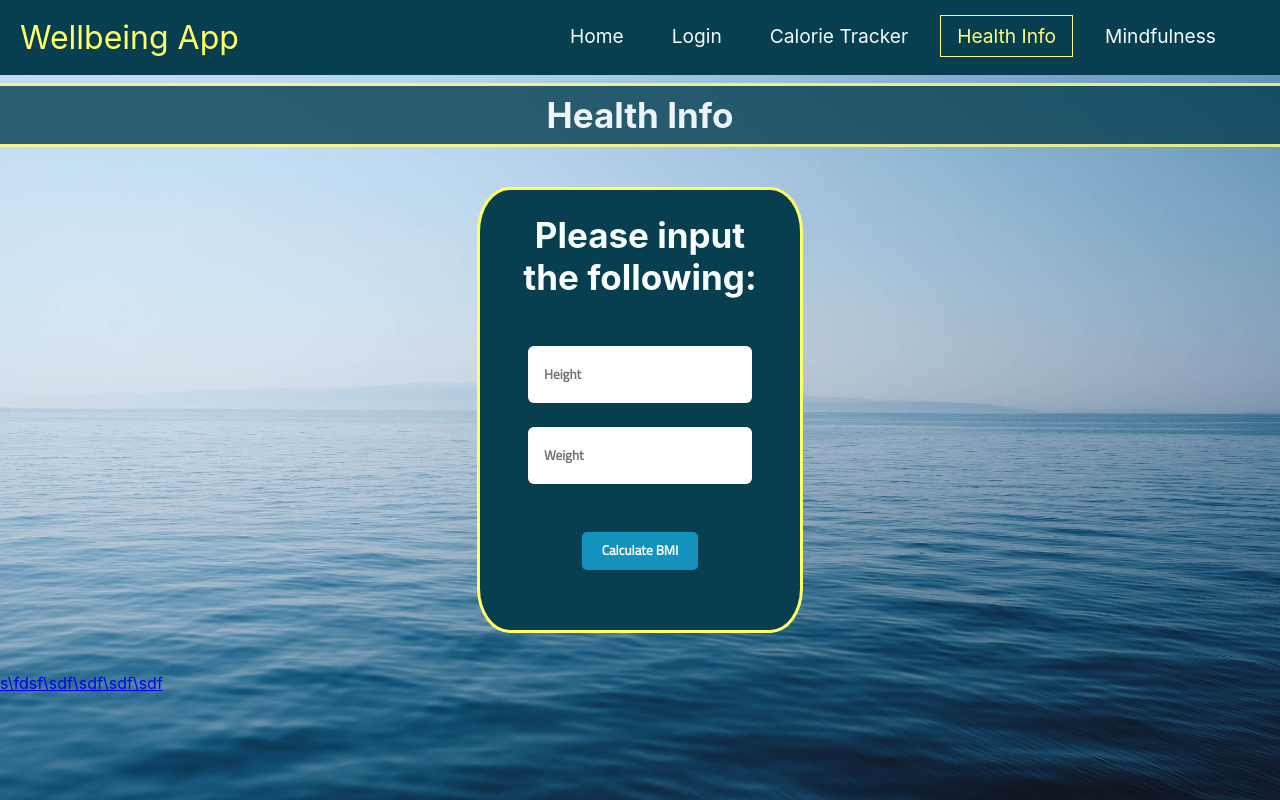
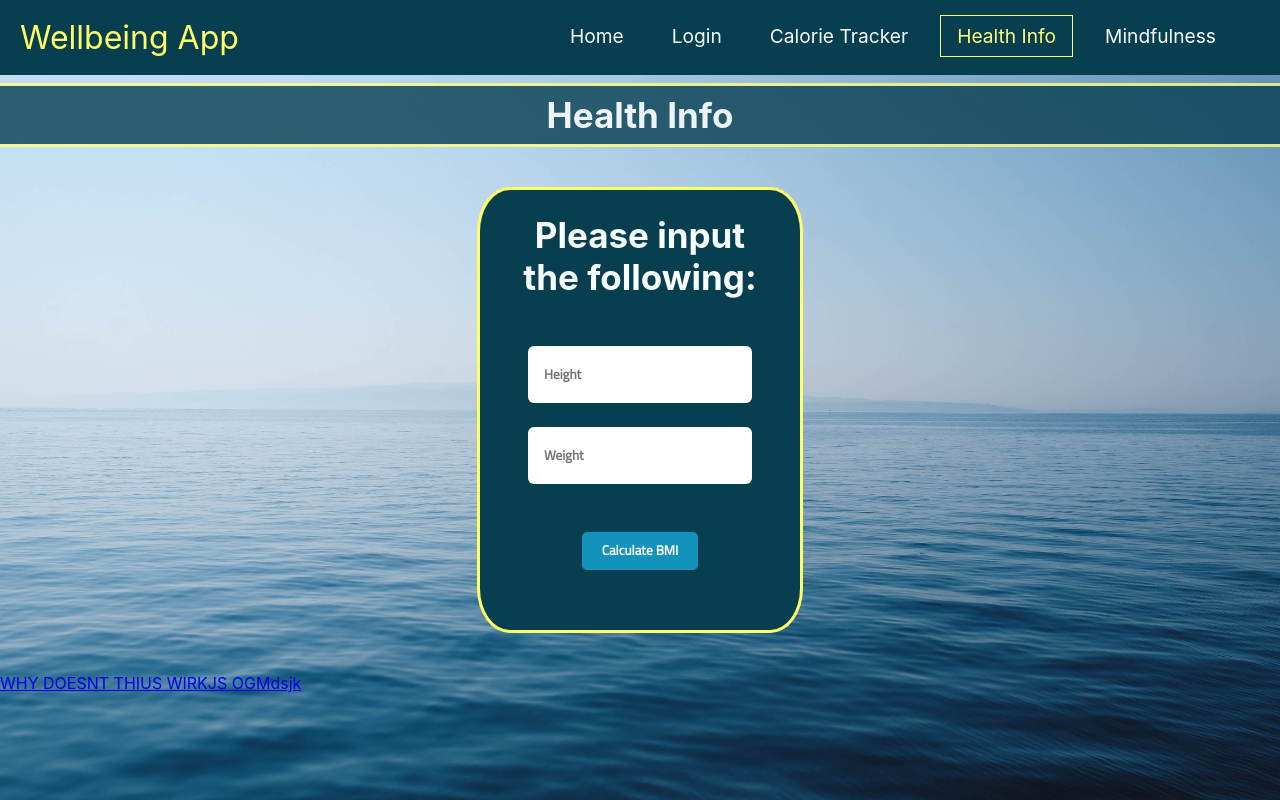
Before and after one commit to sadia-tzm/SWE-Group-9-Wellbeing-App, a React (Create React App) app in the folder wellbeing_app/: page /healthinfo in a window 1280 px wide. Built offline with nearby package versions, Linux system fonts and the light colour scheme.

Commit message:
giving up

```diff
--- a/wellbeing_app/src/components/HealthInfo.js
+++ b/wellbeing_app/src/components/HealthInfo.js
@@ -39,7 +39,7 @@ export default class HealthInfo extends React.Component {
         />
         </form>
 
-        <Link to="/BMI">s\fdsf\sdf\sdf\sdf\sdf</Link>
+        <Link to="/BMI">WHY DOESNT THIUS WIRKJS OGMdsjk</Link>
 
 
 
```
Also changed, not shown: wellbeing_app/src/HealthNav.js (deleted, +0 -19 lines).
